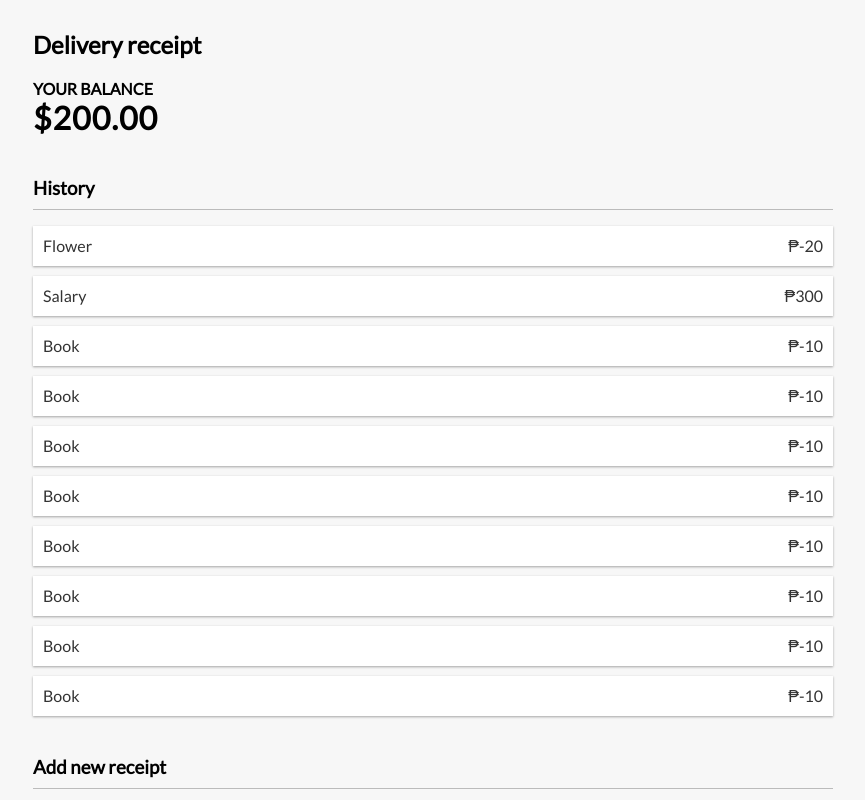
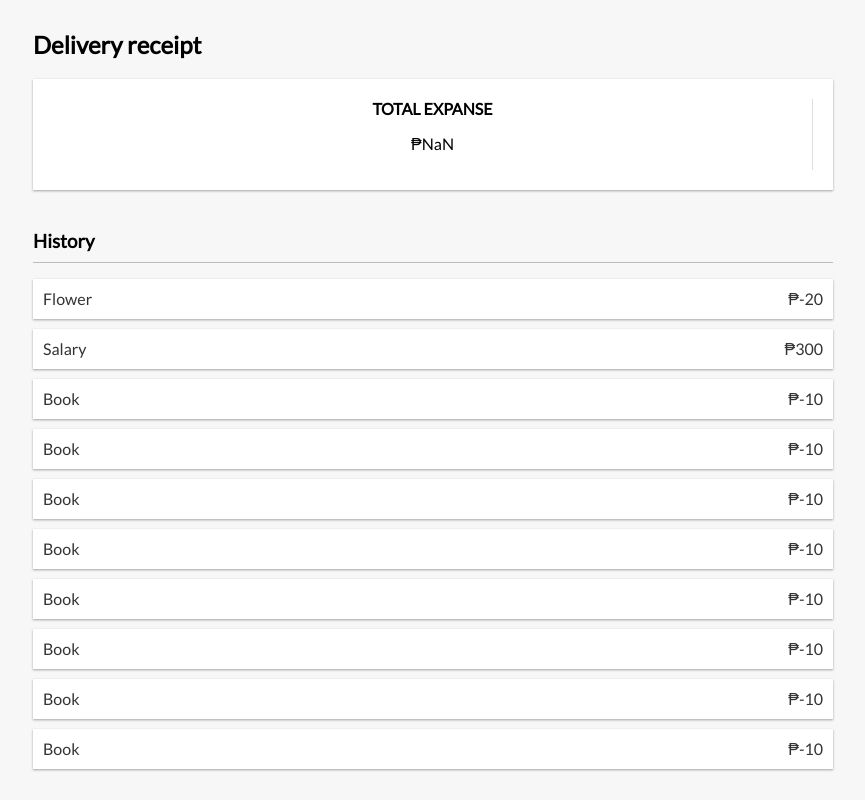
Before and after one commit to guillaume-vandeville/projectx, a React (Create React App) app: page / in a window 1280 px wide. Shown: the top 800 px of the page, without its empty margins (207-1072 px from the left). Built offline with nearby package versions, Linux system fonts and the light colour scheme.

Commit message:
more intuitive total expanse

```diff
--- a/src/components/Balance.js
+++ b/src/components/Balance.js
@@ -3,13 +3,15 @@ import { GlobalContext } from '../context/GlobalState'
 
 export const Balance = () => {
   const { transactions } = useContext(GlobalContext);
-  const amounts = transactions.map(transaction => transaction.amount);
+  const amounts = transactions.map(transaction => transaction.price);
   const total = amounts.reduce((acc, item) => (acc += item), 0).toFixed(2);
 
   return (
-    <>
-        <h4>Your Balance</h4>
-        <h1>${total}</h1>
-    </>
+    <div className="inc-exp-container">
+        <div>
+          <h4>Total expanse</h4>
+          <p>₱{total}</p>
+        </div>
+      </div>
   )
 }
```
